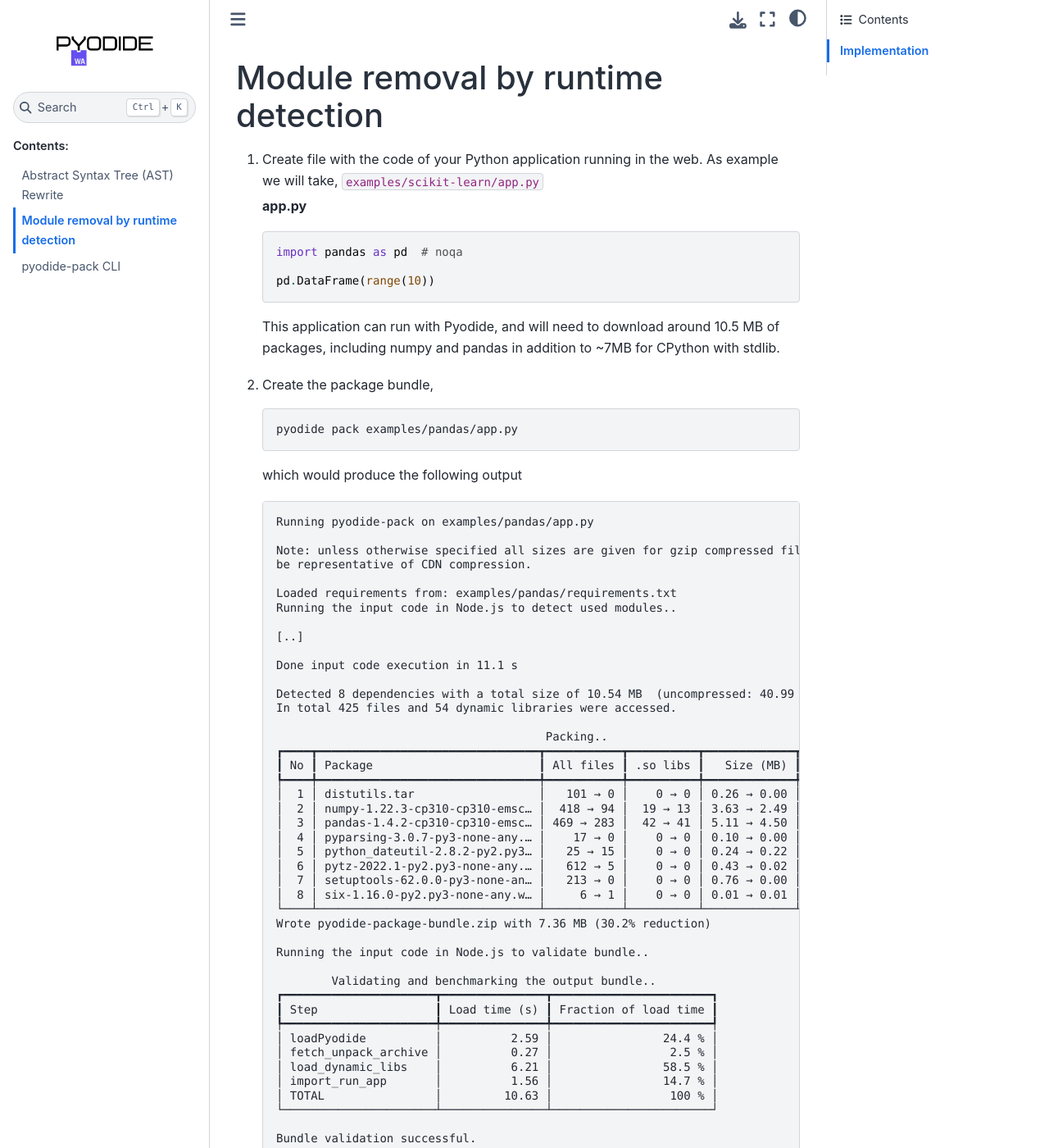
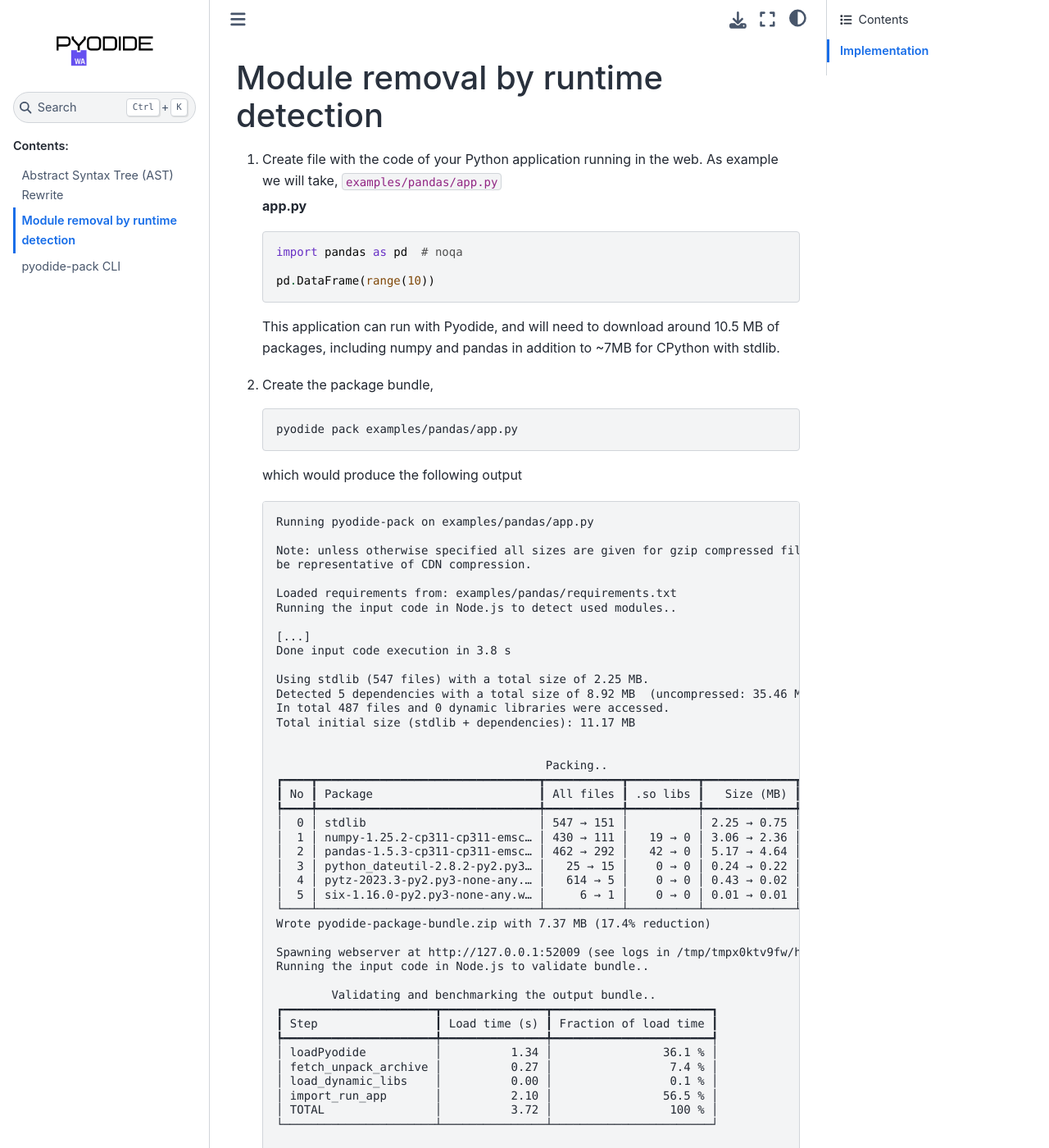
Before and after one commit to pyodide/pyodide-pack, a Sphinx documentation site: the page built from docs/module-elimination-at-runtime.md, in a window 1280 px wide and 1400 px high. Shown: the whole window at 82% size. Built offline with Sphinx 7.4.7 and the Sphinx Book theme 1.1.4, drawn with Linux system fonts in a browser that asks for light colours; some of the changed text lies outside the part shown.

Commit message:
DOC Update example output in the documentation (#28)

````diff
--- a/docs/module-elimination-at-runtime.md
+++ b/docs/module-elimination-at-runtime.md
@@ -1,7 +1,7 @@
 # Module removal by runtime detection
 
 1. Create file with the code of your Python application running in the web. As example we will take,
-   `examples/scikit-learn/app.py`
+   `examples/pandas/app.py`
 
    **app.py**
 
@@ -31,40 +31,43 @@
    Loaded requirements from: examples/pandas/requirements.txt
    Running the input code in Node.js to detect used modules..
 
-   [..]
+   [...]
+   Done input code execution in 3.8 s
 
-   Done input code execution in 11.1 s
+   Using stdlib (547 files) with a total size of 2.25 MB.
+   Detected 5 dependencies with a total size of 8.92 MB  (uncompressed: 35.46 MB)
+   In total 487 files and 0 dynamic libraries were accessed.
+   Total initial size (stdlib + dependencies): 11.17 MB
 
-   Detected 8 dependencies with a total size of 10.54 MB  (uncompressed: 40.99 MB)
-   In total 425 files and 54 dynamic libraries were accessed.
 
                                           Packing..
    ┏━━━━┳━━━━━━━━━━━━━━━━━━━━━━━━━━━━━━━━┳━━━━━━━━━━━┳━━━━━━━━━━┳━━━━━━━━━━━━━┳━━━━━━━━━━━┓
    ┃ No ┃ Package                        ┃ All files ┃ .so libs ┃   Size (MB) ┃ Reduction ┃
    ┡━━━━╇━━━━━━━━━━━━━━━━━━━━━━━━━━━━━━━━╇━━━━━━━━━━━╇━━━━━━━━━━╇━━━━━━━━━━━━━╇━━━━━━━━━━━┩
-   │  1 │ distutils.tar                  │   101 → 0 │    0 → 0 │ 0.26 → 0.00 │   100.0 % │
-   │  2 │ numpy-1.22.3-cp310-cp310-emsc… │  418 → 94 │  19 → 13 │ 3.63 → 2.49 │    31.4 % │
-   │  3 │ pandas-1.4.2-cp310-cp310-emsc… │ 469 → 283 │  42 → 41 │ 5.11 → 4.50 │    12.0 % │
-   │  4 │ pyparsing-3.0.7-py3-none-any.… │    17 → 0 │    0 → 0 │ 0.10 → 0.00 │   100.0 % │
-   │  5 │ python_dateutil-2.8.2-py2.py3… │   25 → 15 │    0 → 0 │ 0.24 → 0.22 │     9.4 % │
-   │  6 │ pytz-2022.1-py2.py3-none-any.… │   612 → 5 │    0 → 0 │ 0.43 → 0.02 │    96.1 % │
-   │  7 │ setuptools-62.0.0-py3-none-an… │   213 → 0 │    0 → 0 │ 0.76 → 0.00 │   100.0 % │
-   │  8 │ six-1.16.0-py2.py3-none-any.w… │     6 → 1 │    0 → 0 │ 0.01 → 0.01 │    18.5 % │
+   │  0 │ stdlib                         │ 547 → 151 │          │ 2.25 → 0.75 │    66.7 % │
+   │  1 │ numpy-1.25.2-cp311-cp311-emsc… │ 430 → 111 │   19 → 0 │ 3.06 → 2.36 │    23.0 % │
+   │  2 │ pandas-1.5.3-cp311-cp311-emsc… │ 462 → 292 │   42 → 0 │ 5.17 → 4.64 │    10.3 % │
+   │  3 │ python_dateutil-2.8.2-py2.py3… │   25 → 15 │    0 → 0 │ 0.24 → 0.22 │     9.4 % │
+   │  4 │ pytz-2023.3-py2.py3-none-any.… │   614 → 5 │    0 → 0 │ 0.43 → 0.02 │    96.1 % │
+   │  5 │ six-1.16.0-py2.py3-none-any.w… │     6 → 1 │    0 → 0 │ 0.01 → 0.01 │    18.5 % │
    └────┴────────────────────────────────┴───────────┴──────────┴─────────────┴───────────┘
-   Wrote pyodide-package-bundle.zip with 7.36 MB (30.2% reduction)
+   Wrote pyodide-package-bundle.zip with 7.37 MB (17.4% reduction)
 
+   Spawning webserver at http://127.0.0.1:52009 (see logs in /tmp/tmpx0ktv9fw/http-server.log)
    Running the input code in Node.js to validate bundle..
 
            Validating and benchmarking the output bundle..
    ┏━━━━━━━━━━━━━━━━━━━━━━┳━━━━━━━━━━━━━━━┳━━━━━━━━━━━━━━━━━━━━━━━┓
    ┃ Step                 ┃ Load time (s) ┃ Fraction of load time ┃
    ┡━━━━━━━━━━━━━━━━━━━━━━╇━━━━━━━━━━━━━━━╇━━━━━━━━━━━━━━━━━━━━━━━┩
-   │ loadPyodide          │          2.59 │                24.4 % │
-   │ fetch_unpack_archive │          0.27 │                 2.5 % │
-   │ load_dynamic_libs    │          6.21 │                58.5 % │
-   │ import_run_app       │          1.56 │                14.7 % │
-   │ TOTAL                │         10.63 │                 100 % │
+   │ loadPyodide          │          1.34 │                36.1 % │
+   │ fetch_unpack_archive │          0.27 │                 7.4 % │
+   │ load_dynamic_libs    │          0.00 │                 0.1 % │
+   │ import_run_app       │          2.10 │                56.5 % │
+   │ TOTAL                │          3.72 │                 100 % │
    └──────────────────────┴───────────────┴───────────────────────┘
+
+   Total output size (stdlib + packages): 8.12 MB (27.3% reduction)
 
    Bundle validation successful.
    ```
````
Also changed, not shown: docs/ast-rewrite.md (+1 -1 lines).
